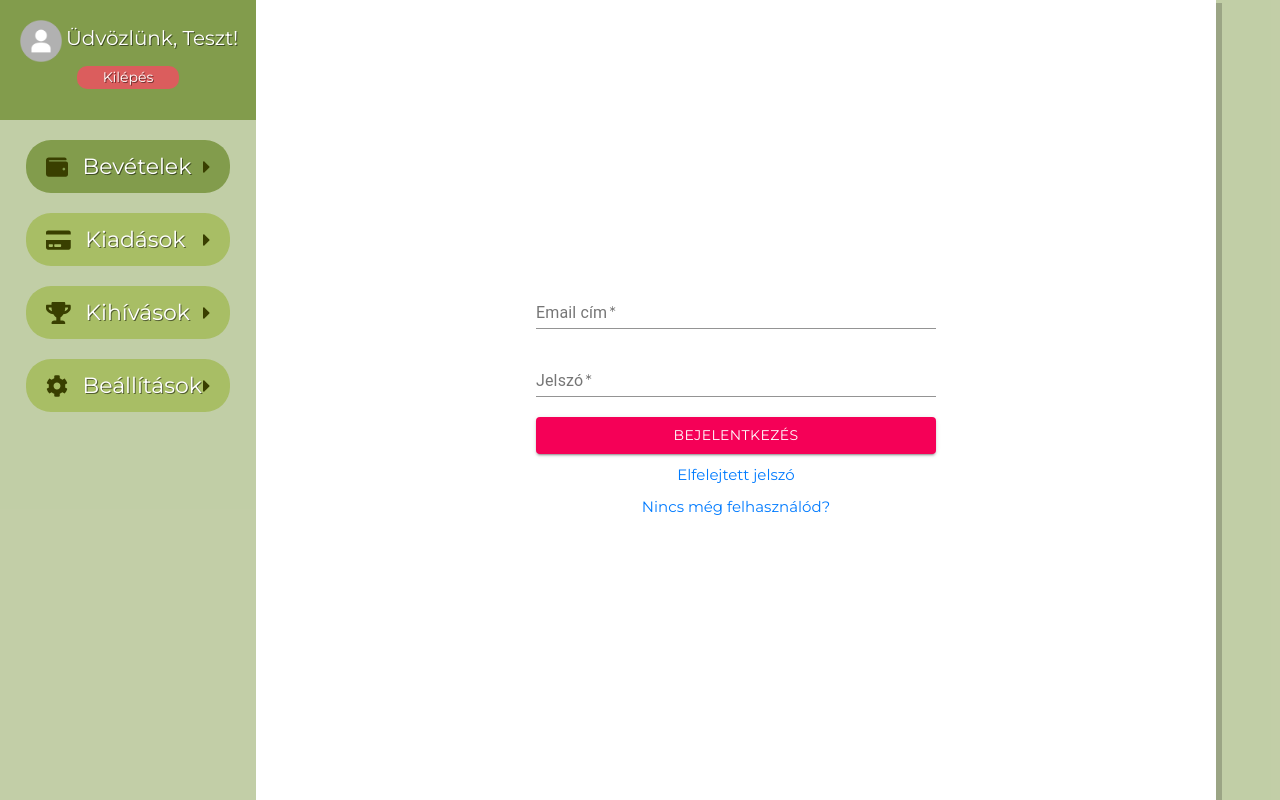
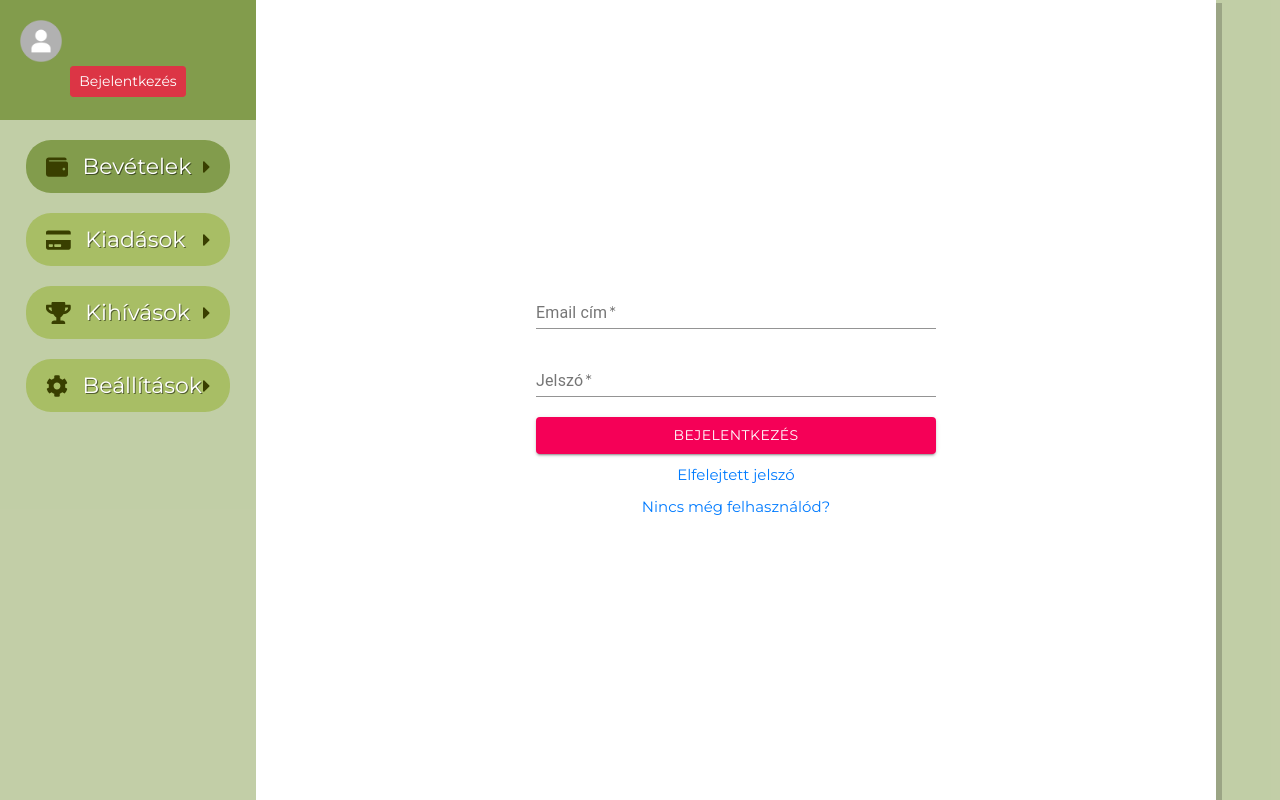
Before and after one commit to vereczkibalint/money_tracker, a React (Create React App) app in the folder client/: page /login in a window 1280 px wide. Built offline with nearby package versions, Linux system fonts and the light colour scheme.

Commit message:
header now renders accordingly to store user object (authenticated)

```diff
--- a/client/src/components/layout/SidebarHeader.js
+++ b/client/src/components/layout/SidebarHeader.js
@@ -1,24 +1,48 @@
-import React, { useState } from 'react';
+import React, { useState, Fragment } from 'react';
+import { useSelector } from 'react-redux';
 
 import './SidebarHeader.css';
 import profileImg from '../../assets/images/profile.png';
 
+import { Link } from 'react-router-dom';
+import { Button } from 'react-bootstrap';
+
 const SidebarHeader = () => {
-    const [username, setUsername] = useState('Teszt');
+    const userObject = localStorage.getItem('user');
+    const user = JSON.parse(userObject);
 
     return (
         <div className="sidebar-header">
+            {user !== null ? (
+                <Fragment>
                     <div className="user-info">
                         <span className="user-img">
                             <img src={profileImg} alt="profilkép" />
                         </span>
                         <span className="user-welcome">
-                    Üdvözlünk, {username}!
+                            Üdvözlünk, {user.firstName}!
                         </span>
                     </div>
                     <div className="logout">
-                <button type="button" className="btn-logout">Kilépés</button>
+                        <Link to="/logout">
+                            <Button variant="danger" size="sm" className="mb-2">Kilépés</Button>
+                        </Link>
                     </div>
+                </Fragment>
+            ) : (
+                <Fragment>
+                    <div className="user-info">
+                        <span className="user-img">
+                            <img src={profileImg} alt="profilkép" />
+                        </span>
+                    </div>
+                    <div className="login">
+                        <Link to="/login">
+                            <Button variant="danger" size="sm" className="mb-2">Bejelentkezés</Button>
+                        </Link>
+                    </div>
+                </Fragment>
+            )}
         </div>
     );
 }
```
Lines whose indentation alone changed are shown as unchanged.
